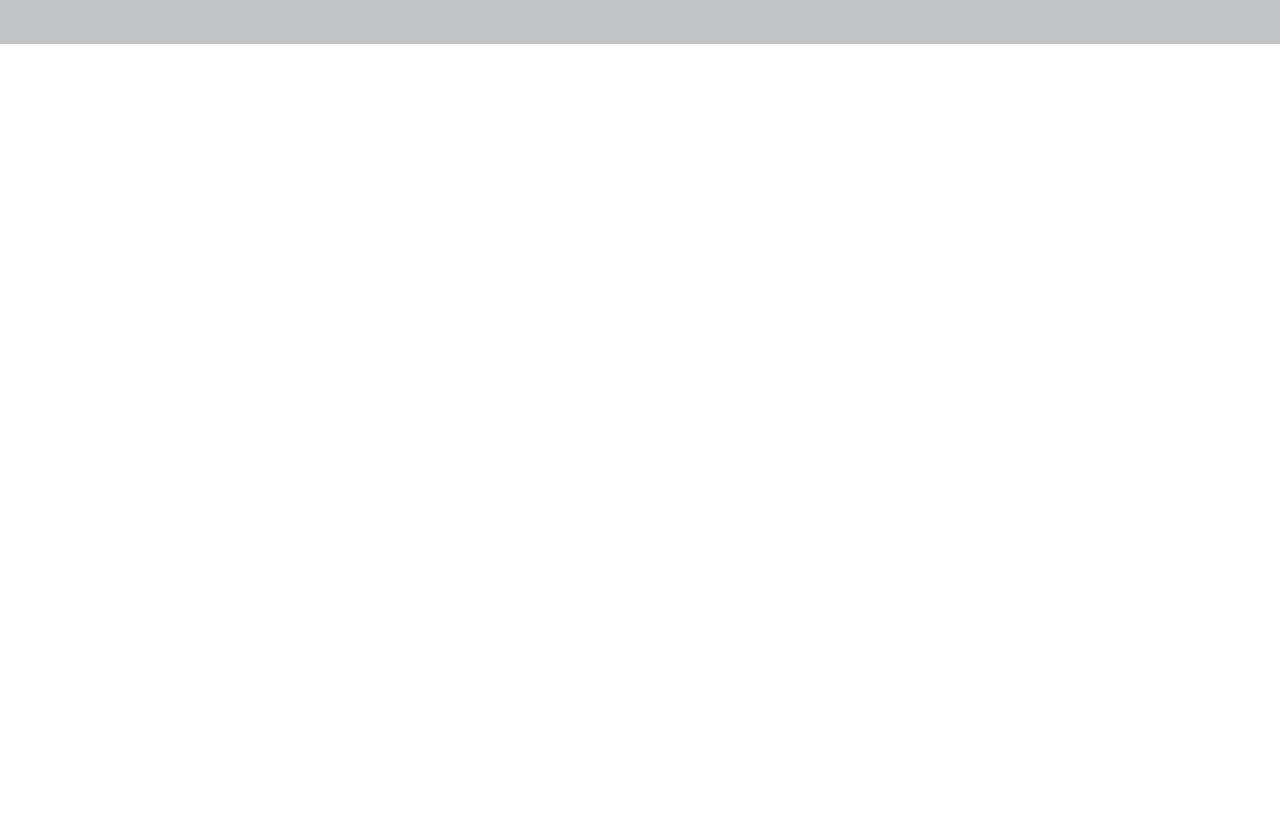
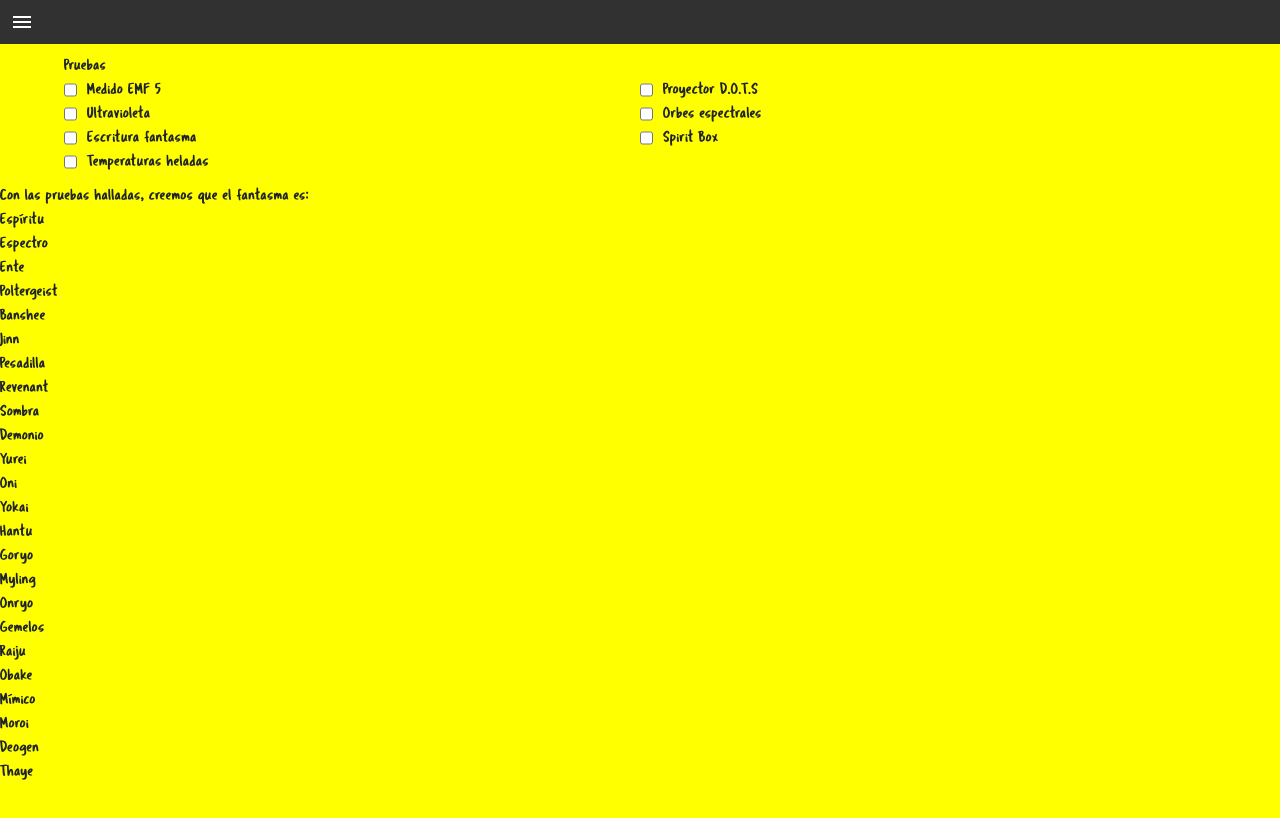
Before and after one commit to Magux14/boardgames, a React (Vite) app: page /boardgames/phasmophobia-filter in a window 1280 px wide. Before the commit this address had no page. Shown: the top 818 px of the page. Built offline with nearby package versions, Linux system fonts and the light colour scheme.

Commit message:
working: phasmophobia filter

```diff
--- /dev/null
+++ b/data/phasmophobia-data.js
@@ -0,0 +1,202 @@
+
+
+
+export const phasmophobiaEquipmentName = [
+    {
+        name: 'Medido EMF 5',
+        property: 'emf5'
+    },
+    {
+        name: 'Proyector D.O.T.S',
+        property: 'dots'
+    },
+    {
+        name: 'Ultravioleta',
+        property: 'ultraviolet'
+    },
+    {
+        name: 'Orbes espectrales',
+        property: 'orbs'
+    },
+    {
+        name: 'Escritura fantasma',
+        property: 'ghostWriting'
+    },
+    {
+        name: 'Spirit Box',
+        property: 'spiritBox'
+    },
+    {
+        name: 'Temperaturas heladas',
+        property: 'freezing'
+    },
+]
+
+export const PhasmophobiaEquipmentTests = {
+    emf5: false,
+    dots: false,
+    ultraviolet: false,
+    orbs: false,
+    ghostWriting: false,
+    spiritBox: false,
+    freezing: false
+}
+
+
+export const defaultPhasmophobiaTests2 = {
+    emf5: true,
+    dots: true,
+    ultraviolet: true,
+    orbs: true,
+    ghostWriting: true,
+    spiritBox: true,
+    freezing: true
+}
+
+export const phasmophobiaGhostList = [
+    {
+        name: 'Espíritu',
+        emf5: true,
+        spiritBox: true,
+        ghostWriting: true,
+    },
+    {
+        name: 'Espectro',
+        emf5: true,
+        spiritBox: true,
+        dots: true,
+    },
+    {
+        name: 'Ente',
+        spiritBox: true,
+        ultraviolet: true,
+        dots: true,
+    },
+    {
+        name: 'Poltergeist',
+        spiritBox: true,
+        ultraviolet: true,
+        ghostWriting: true,
+    },
+    {
+        name: 'Banshee',
+        ultraviolet: true,
+        orbs: true,
+        dots: true,
+    },
+    {
+        name: 'Jinn',
+        emf5: true,
+        ultraviolet: true,
+        freezing: true
+    },
+    {
+        name: 'Pesadilla',
+        spiritBox: true,
+        orbs: true,
+        ghostWriting: true,
+    },
+    {
+        name: 'Revenant',
+        orbs: true,
+        ghostWriting: true,
+        freezing: true
+    },
+    {
+        name: 'Sombra',
+        emf5: true,
+        ghostWriting: true,
+        freezing: true
+    },
+    {
+        name: 'Demonio',
+        ultraviolet: true,
+        ghostWriting: true,
+        freezing: true
+    },
+    {
+        name: 'Yurei',
+        orbs: true,
+        freezing: true,
+        dots: true,
+    },
+    {
+        name: 'Oni',
+        emf5: true,
+        freezing: true,
+        dots: true,
+    },
+    {
+        name: 'Yokai',
+        spiritBox: true,
+        orbs: true,
+        dots: true,
+    },
+    {
+        name: 'Hantu',
+        ultraviolet: true,
+        orbs: true,
+        freezing: true
+    },
+    {
+        name: 'Goryo',
+        emf5: true,
+        ultraviolet: true,
+        dots: true,
+    },
+    {
+        name: 'Myling',
+        emf5: true,
+        ultraviolet: true,
+        ghostWriting: true,
+    },
+    {
+        name: 'Onryo',
+        spiritBox: true,
+        orbs: true,
+        freezing: true
+    },
+    {
+        name: 'Gemelos',
+        emf5: true,
+        spiritBox: true,
+        freezing: true
+    },
+    {
+        name: 'Raiju',
+        emf5: true,
+        orbs: true,
+        dots: true,
+    },
+    {
+        name: 'Obake',
+        emf5: true,
+        ultraviolet: true,
+        orbs: true,
+    },
+    {
+        name: 'Mímico',
+        spiritBox: true,
+        ultraviolet: true,
+        freezing: true,
+        orbs: true,
+    },
+    {
+        name: 'Moroi',
+        spiritBox: true,
+        ghostWriting: true,
+        freezing: true
+    },
+    {
+        name: 'Deogen',
+        spiritBox: true,
+        ghostWriting: true,
+        dots: true,
+    },
+    {
+        name: 'Thaye',
+        orbs: true,
+        ghostWriting: true,
+        dots: true,
+    }
+]
--- a/src/Router.jsx
+++ b/src/Router.jsx
@@ -2,6 +2,7 @@
 import { BrowserRouter, Route, Routes } from 'react-router-dom'
 import { GameListPage } from './pages/GameListPage'
 import { DicePage } from './pages/DicePage'
+import { PhasmophobiaFilterPage } from './pages/PhasmophobiaFilterPage'
 
 
 export const RouterManagement = () => {
@@ -12,6 +13,7 @@
                 <Routes>
                     <Route path="/" element={<GameListPage />} />
                     <Route path="/dice" element={<DicePage />} />
+                    <Route path="/phasmophobia-filter" element={<PhasmophobiaFilterPage />} />
                 </Routes>
             </BrowserRouter>
         </div>
--- a/src/components/header/Header.jsx
+++ b/src/components/header/Header.jsx
@@ -3,6 +3,7 @@
 import MenuIcon from '@mui/icons-material/Menu';
 import ChecklistIcon from '@mui/icons-material/Checklist';
 import CasinoIcon from '@mui/icons-material/Casino';
+import MenuBookIcon from '@mui/icons-material/MenuBook';
 import { useNavigate } from "react-router-dom";
 
 export const Header = () => {
@@ -38,6 +39,10 @@
                         <li onClick={() => goTo('/dice')}>
                             <span>Dados</span> <CasinoIcon />
                         </li>
+
+                        <li onClick={() => goTo('/phasmophobia-filter')}>
+                            <span>Phasmophobia Pruebas</span> <MenuBookIcon />
+                        </li>
                     </ul>
                 </div>
                 <div className={`overlay ${isOpen ? 'active' : ''}`} onClick={toggleMenu}></div>
--- /dev/null
+++ b/src/pages/PhasmophobiaFilterPage.css
@@ -0,0 +1,31 @@
+#notebook-container {
+    height: 100%;
+    background: yellow;
+    font-family: 'tragicMarker';
+
+    #test-container {
+        #test-selection-container {
+            display: flex;
+            flex-wrap: wrap;
+            justify-items: center;
+            padding: 10px 5% 10px 5%;
+
+            >label {
+                flex-basis: 100%;
+            }
+
+            .test-item {
+                display: flex;
+                flex-basis: 50%;
+
+                input {
+                    margin-right: 10px;
+                }
+
+                &&:last-child {
+                    flex-basis: 100%;
+                }
+            }
+        }
+    }
+}
--- /dev/null
+++ b/src/pages/PhasmophobiaFilterPage.jsx
@@ -0,0 +1,39 @@
+import React from 'react'
+import { phasmophobiaEquipmentName, phasmophobiaGhostList } from '../../data/phasmophobia-data';
+import './PhasmophobiaFilterPage.css';
+import { Header } from './../components/header/Header'
+
+export const PhasmophobiaFilterPage = () => {
+    return (
+        <>
+            <Header />
+            <div id="notebook-container">
+                <div id="test-container">
+
+                    <div id="test-selection-container">
+                        <label>Pruebas</label>
+                        {
+                            phasmophobiaEquipmentName.map((equipment =>
+                                <div key={equipment.name} className="test-item">
+                                    <input type="checkbox"></input>
+                                    <label>{equipment.name}</label>
+                                </div>
+                            ))
+                        }
+                    </div>
+
+                    <div>
+
+                        <label>Con las pruebas halladas, creemos que el fantasma es:</label>
+
+                        {
+                            phasmophobiaGhostList.map((ghost =>
+                                <div key={ghost.name}> {ghost.name}</div>
+                            ))
+                        }
+                    </div>
+                </div>
+            </div>
+        </>
+    )
+}
--- a/src/styles.css
+++ b/src/styles.css
@@ -1,3 +1,8 @@
+@font-face {
+    font-family: "tragicMarker";
+    src: url('../assets/fonts/TragicMarker.otf');
+}
+
 .text-center {
     text-align: center;
 }
```
Also changed, not shown: assets/fonts/TragicMarker.otf (added).
